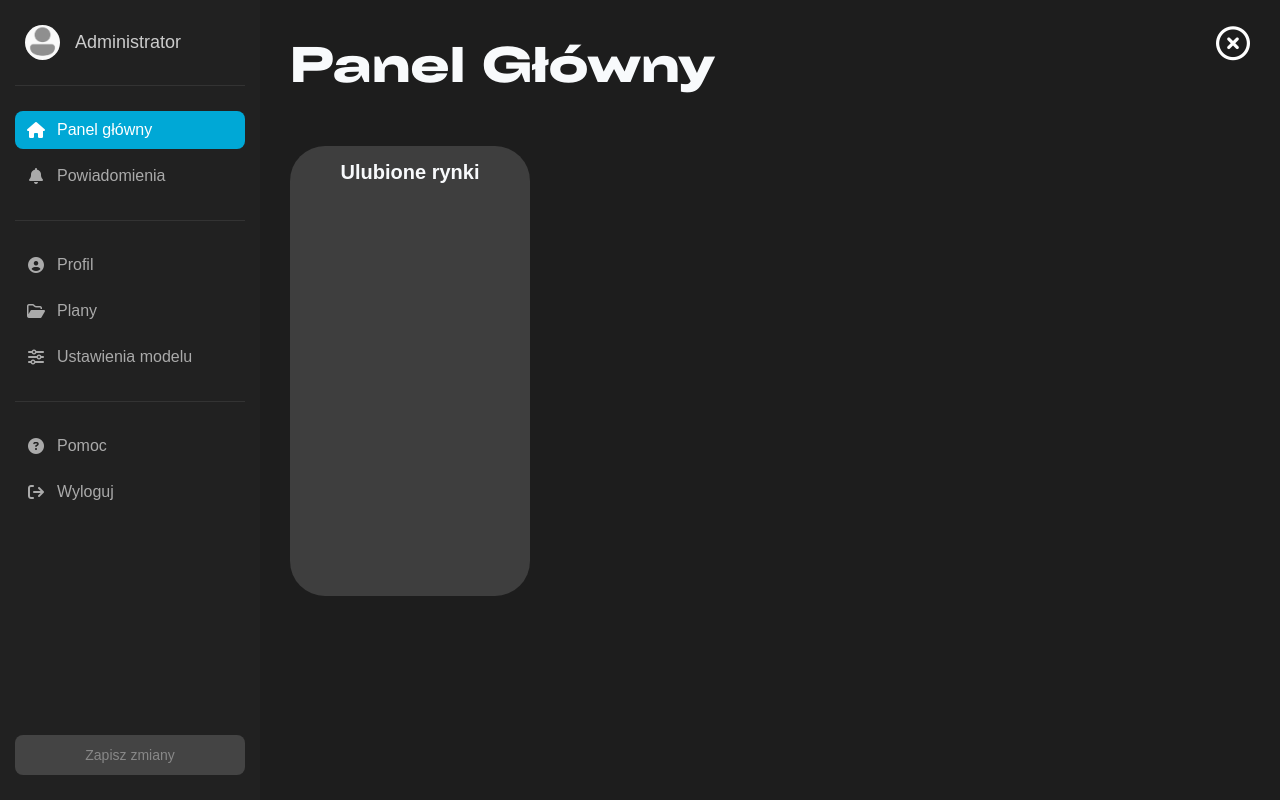
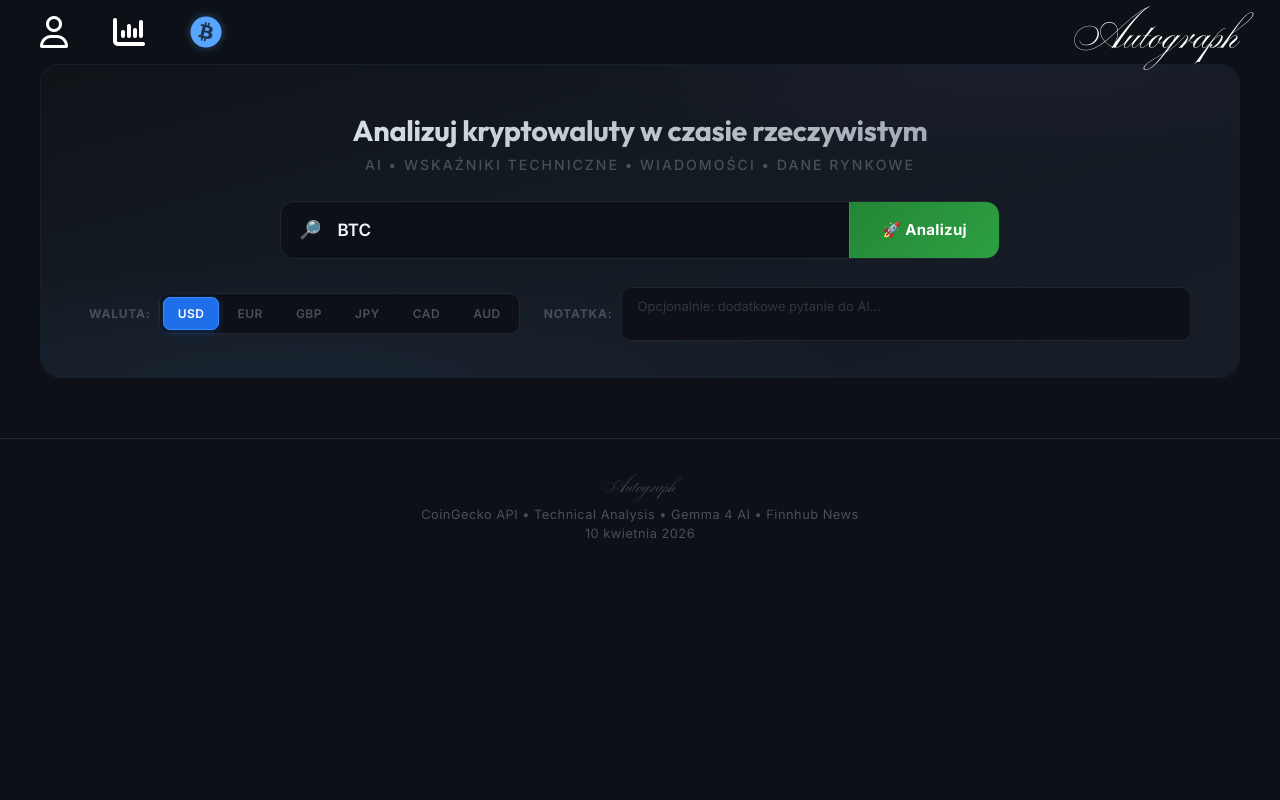
Before and after one commit to czeked/Autograph, a React (Vite) app in the folder frontend/: page /aitrader in a window 1280 px wide. Before the commit this address led to /user. Built offline with nearby package versions, Linux system fonts and the light colour scheme; a web font is replaced by a local one; what chartjs-plugin-zoom would draw is missing.

Commit message:
przygotowanie do prezentowania poprawienie całego backendu i wyglądu v2 usprawienie backendu

```diff
--- a/frontend/src/AiTrader.css
+++ b/frontend/src/AiTrader.css
@@ -18,87 +18,51 @@
 
 /* ======================== NAV HEADER ======================== */
 
-.trader-nav {
+.analyzer-container .header {
   width: 100%;
   display: flex;
   justify-content: space-between;
   align-items: center;
-  padding: 16px 40px;
-  background: linear-gradient(180deg, rgba(22, 27, 34, 0.95) 0%, rgba(13, 17, 23, 0.9) 100%);
-  border-bottom: 1px solid #21262d;
+  padding: 0 40px 0 40px;
+  background-color: transparent;
   position: sticky;
   top: 0;
   z-index: 100;
-  backdrop-filter: blur(12px);
-}
-
-.nav-left {
-  display: flex;
-  align-items: center;
-}
-
-.nav-icons {
-  display: flex;
-  gap: 28px;
-}
-
-.nav-icons i {
-  font-size: 22px;
-  color: #8b949e;
+}
+
+.analyzer-container .icons {
+  display: flex;
+  gap: 45px;
+}
+
+.analyzer-container .header i {
+  font-size: 32px;
   cursor: pointer;
-  transition: color 0.2s, transform 0.2s;
-}
-
-.nav-icons i:hover {
-  color: #f0f6fc;
-  transform: scale(1.1);
-}
-
-.nav-icons i.nav-active {
-  color: #58a6ff;
-}
-
-.nav-logo {
+  color: #fff !important;
+  transition: color 0.3s, text-shadow 0.3s !important;
+}
+
+.analyzer-container .header i:hover {
+  color: #ffec80 !important;
+  text-shadow: 0 0 12px rgba(255, 215, 0, 0.6), 0 0 24px rgba(255, 215, 0, 0.3);
+}
+
+.analyzer-container .header i.header-active {
+  color: #58a6ff !important;
+  text-shadow: 0 0 8px rgba(88, 166, 255, 0.4);
+}
+
+.analyzer-container .header h1 {
   font-family: 'Parfumerie Script', cursive;
-  font-size: 42px;
-  color: #f0f6fc;
+  font-size: 64px;
+  color: #fff;
   cursor: pointer;
+  margin: 0;
   transition: opacity 0.2s;
-  letter-spacing: 1px;
-}
-
-.nav-logo:hover {
+}
+
+.analyzer-container .header h1:hover {
   opacity: 0.8;
-}
-
-.nav-divider {
-  width: 1px;
-  height: 24px;
-  background: #30363d;
-  margin: 0 8px;
-}
-
-.nav-page-title {
-  font-size: 14px;
-  font-weight: 700;
-  color: #58a6ff;
-  letter-spacing: 0.3px;
-}
-
-.nav-center {
-  display: flex;
-  gap: 8px;
-}
-
-.nav-badge {
-  padding: 4px 10px;
-  background: rgba(33, 38, 45, 0.8);
-  border: 1px solid #30363d;
-  border-radius: 12px;
-  font-size: 0.7em;
-  font-weight: 600;
-  color: #8b949e;
-  letter-spacing: 0.3px;
 }
 
 /* ======================== FAVORITES BAR ======================== */
@@ -244,87 +208,144 @@
 
 .search-section {
   margin: 0;
-  padding: 24px 40px 16px;
-}
-
-.search-row {
-  display: flex;
-  gap: 24px;
-  align-items: flex-end;
-  margin-bottom: 12px;
-}
-
-.search-field {
-  flex: 1;
-  min-width: 0;
-}
-
-.search-field label,
-.currency-field label {
-  display: block;
-  color: #8b949e;
-  font-size: 0.85em;
-  font-weight: 600;
-  margin-bottom: 8px;
+  padding: 0 40px 20px;
+}
+
+.search-card {
+  position: relative;
+  border-radius: 20px;
+  border: 1px solid rgba(88, 166, 255, 0.1);
+}
+
+.search-card-bg {
+  position: absolute;
+  inset: 0;
+  border-radius: 20px;
+  overflow: hidden;
+  background:
+    radial-gradient(ellipse 80% 60% at 20% 100%, rgba(88, 166, 255, 0.06) 0%, transparent 60%),
+    radial-gradient(ellipse 60% 50% at 80% 0%, rgba(163, 113, 247, 0.05) 0%, transparent 60%),
+    linear-gradient(165deg, #0f1318 0%, #141a22 40%, #161d27 100%);
+  z-index: 0;
+}
+
+.search-card-content {
+  position: relative;
+  z-index: 1;
+  padding: 48px 48px 36px;
+  display: flex;
+  flex-direction: column;
+  gap: 28px;
+}
+
+.search-hero-text {
+  text-align: center;
+}
+
+.search-title {
+  font-size: 1.8em;
+  font-weight: 800;
+  color: #f0f6fc;
+  margin: 0 0 8px;
+  letter-spacing: -0.3px;
+  line-height: 1.2;
+  background: linear-gradient(135deg, #f0f6fc 0%, #8b949e 100%);
+  -webkit-background-clip: text;
+  -webkit-text-fill-color: transparent;
+  background-clip: text;
+}
+
+.search-subtitle {
+  font-size: 0.88em;
+  color: #484f58;
+  font-weight: 500;
+  letter-spacing: 2px;
   text-transform: uppercase;
-  letter-spacing: 0.5px;
+  margin: 0;
+}
+
+.search-main-row {
+  display: flex;
+  justify-content: center;
+}
+
+.search-input-group {
+  width: 100%;
+  max-width: 720px;
 }
 
 .search-wrapper {
   position: relative;
   display: flex;
-  gap: 8px;
+  align-items: stretch;
+  background: #0d1117;
+  border: 1.5px solid #21262d;
+  border-radius: 14px;
+  transition: border-color 0.25s, box-shadow 0.25s;
+}
+
+.search-wrapper .search-button {
+  border-radius: 0 13px 13px 0;
+}
+
+.search-wrapper:focus-within {
+  border-color: #58a6ff;
+  box-shadow: 0 0 0 4px rgba(88, 166, 255, 0.1), 0 8px 32px rgba(0, 0, 0, 0.3);
+}
+
+.search-icon-label {
+  display: flex;
+  align-items: center;
+  padding: 0 0 0 18px;
+  font-size: 18px;
+  color: #484f58;
+  pointer-events: none;
 }
 
 .search-input {
   flex: 1;
-  padding: 12px 16px;
-  background: #161b22;
-  border: 1px solid #30363d;
-  border-radius: 8px;
+  padding: 18px 16px;
+  background: transparent;
+  border: none;
   color: #f0f6fc;
-  font-size: 15px;
+  font-size: 17px;
   font-weight: 600;
   font-family: 'Inter', sans-serif;
-  transition: border-color 0.2s;
+  outline: none;
 }
 
 .search-input::placeholder {
-  color: #484f58;
-}
-
-.search-input:focus {
-  outline: none;
-  border-color: #58a6ff;
-  box-shadow: 0 0 0 3px rgba(88, 166, 255, 0.15);
+  color: #30363d;
+  font-weight: 400;
 }
 
 .search-button {
-  padding: 12px 24px;
-  background: #238636;
-  border: 1px solid #2ea043;
-  border-radius: 8px;
+  padding: 16px 32px;
+  background: linear-gradient(135deg, #238636, #2ea043);
+  border: none;
+  border-left: 1px solid rgba(46, 160, 67, 0.3);
   color: #fff;
-  font-size: 14px;
-  font-weight: 600;
+  font-size: 15px;
+  font-weight: 700;
   font-family: 'Inter', sans-serif;
   cursor: pointer;
   transition: all 0.2s;
   white-space: nowrap;
+  letter-spacing: 0.3px;
 }
 
 .search-button:hover:not(:disabled) {
-  background: #2ea043;
+  background: linear-gradient(135deg, #2ea043, #3fb950);
+  box-shadow: inset 0 0 20px rgba(63, 185, 80, 0.15);
 }
 
 .search-button:disabled {
-  opacity: 0.5;
+  opacity: 0.4;
   cursor: not-allowed;
 }
 
 .search-button.loading {
-  background: #1f6feb;
-  border-color: #388bfd;
+  background: linear-gradient(135deg, #1f6feb, #388bfd);
   animation: pulse 1.5s ease-in-out infinite;
 }
 
@@ -337,19 +358,19 @@
   position: absolute;
   top: 100%;
   left: 0;
-  right: 120px;
+  right: 0;
   background: #161b22;
   border: 1px solid #30363d;
   border-top: none;
-  border-radius: 0 0 8px 8px;
+  border-radius: 0 0 14px 14px;
   max-height: 280px;
   overflow-y: auto;
   z-index: 100;
-  box-shadow: 0 8px 24px rgba(0, 0, 0, 0.4);
+  box-shadow: 0 12px 32px rgba(0, 0, 0, 0.5);
 }
 
 .suggestion-item {
-  padding: 10px 16px;
+  padding: 12px 20px;
   color: #c9d1d9;
   cursor: pointer;
   font-weight: 600;
@@ -367,30 +388,53 @@
   border-bottom: none;
 }
 
-.currency-field label {
-  display: block;
+.search-options-row {
+  display: flex;
+  align-items: center;
+  gap: 24px;
+  justify-content: center;
+  flex-wrap: wrap;
+}
+
+.options-label {
+  font-size: 0.75em;
+  font-weight: 700;
+  color: #484f58;
+  text-transform: uppercase;
+  letter-spacing: 0.8px;
+  margin-right: 8px;
+}
+
+.currency-field {
+  display: flex;
+  align-items: center;
 }
 
 .currency-buttons {
   display: flex;
-  gap: 4px;
+  gap: 3px;
+  background: #0d1117;
+  border: 1px solid #21262d;
+  border-radius: 10px;
+  padding: 3px;
 }
 
 .currency-btn {
-  padding: 10px 14px;
-  background: #21262d;
-  border: 1px solid #30363d;
-  border-radius: 6px;
-  color: #8b949e;
+  padding: 8px 14px;
+  background: transparent;
+  border: 1px solid transparent;
+  border-radius: 7px;
+  color: #484f58;
   font-weight: 600;
-  font-size: 13px;
+  font-size: 12px;
   font-family: 'Inter', sans-serif;
   cursor: pointer;
-  transition: all 0.2s;
+  transition: all 0.15s;
+  letter-spacing: 0.5px;
 }
 
 .currency-btn:hover {
-  background: #30363d;
+  background: #161b22;
   color: #c9d1d9;
 }
 
@@ -398,29 +442,38 @@
   background: #1f6feb;
   border-color: #388bfd;
   color: #fff;
-}
-
-.input-textarea {
-  width: 100%;
-  padding: 12px 16px;
-  background: #161b22;
-  border: 1px solid #30363d;
-  border-radius: 8px;
+  box-shadow: 0 2px 8px rgba(31, 111, 235, 0.3);
+}
+
+.prompt-field {
+  display: flex;
+  align-items: center;
+  flex: 1;
+  min-width: 200px;
+}
+
+.prompt-input {
+  flex: 1;
+  padding: 10px 16px;
+  background: #0d1117;
+  border: 1px solid #21262d;
+  border-radius: 10px;
   color: #c9d1d9;
-  font-size: 14px;
+  font-size: 13px;
   font-family: 'Inter', sans-serif;
-  resize: vertical;
-  min-height: 48px;
-  transition: border-color 0.2s;
-}
-
-.input-textarea::placeholder {
-  color: #484f58;
-}
-
-.input-textarea:focus {
+  transition: all 0.2s;
+  resize: none;
+  min-height: 38px;
+}
+
+.prompt-input::placeholder {
+  color: #30363d;
+}
+
+.prompt-input:focus {
   outline: none;
   border-color: #58a6ff;
+  box-shadow: 0 0 0 3px rgba(88, 166, 255, 0.08);
 }
 
 /* ======================== ERROR ======================== */
--- a/frontend/src/AiTrader.jsx
+++ b/frontend/src/AiTrader.jsx
@@ -23,6 +23,7 @@ function AiTrader() {
   const [favorites, setFavorites] = useState(() => {
     try { return JSON.parse(localStorage.getItem('favorites')) || []; } catch { return []; }
   });
+  const isMaximum = localStorage.getItem('autograph_plan') === 'maximum';
   const wsRef = useRef(null);
   const prevPriceRef = useRef(null);
 
@@ -240,19 +241,17 @@ function AiTrader() {
   return (
     <div className="analyzer-container">
       {/* Navigation Header */}
-      <nav className="trader-nav">
-        <div className="nav-left">
-          <div className="nav-icons">
-            <i className="fa-regular fa-user" title="User" onClick={() => navigate('/user')}></i>
-            <i className="fa-solid fa-chart-simple" title="Autograph" onClick={() => navigate('/autograph')}></i>
-            <i className="fa-solid fa-chart-line nav-active" title="AI Trader" onClick={() => navigate('/aitrader')}></i>
-          </div>
-          <div className="nav-divider"></div>
-          <span className="nav-page-title">AI Trader</span>
-        </div>
-
-        <h1 className="nav-logo" onClick={() => navigate('/')}>Autograph</h1>
-      </nav>
+      <div className="header">
+        <div className="icons">
+          <i className="fa-regular fa-user" title="Użytkownik" onClick={() => navigate('/user')}></i>
+          <i className="fa-solid fa-chart-column" title="Rynek tradycyjny" onClick={() => navigate('/autograph')}></i>
+          <i className="fa-brands fa-bitcoin header-active" title="Kryptowaluty" onClick={() => navigate('/aitrader')}></i>
+          {isMaximum && (
+            <i className="fa-solid fa-chart-pie" title="Dywidendy" onClick={() => navigate('/aidividends')}></i>
+          )}
+        </div>
+        <h1 onClick={() => navigate('/')}>Autograph</h1>
+      </div>
 
       {/* Favorites Bar */}
       {favorites.length > 0 && (
@@ -271,17 +270,25 @@ function AiTrader() {
 
       {/* Search Section */}
       <div className="search-section">
-        <div className="search-row">
-          <div className="search-field">
-            <label>🔍 Kryptowaluta</label>
+        <div className="search-card">
+          <div className="search-card-bg"></div>
+          <div className="search-card-content">
+            <div className="search-hero-text">
+              <h2 className="search-title">Analizuj kryptowaluty w czasie rzeczywistym</h2>
+              <p className="search-subtitle">AI &bull; Wskaźniki techniczne &bull; Wiadomości &bull; Dane rynkowe</p>
+            </div>
+
+            <div className="search-main-row">
+              <div className="search-input-group">
                 <div className="search-wrapper">
+                  <span className="search-icon-label">&#128270;</span>
                   <input
                     type="text"
                     value={searchTicker}
                     onChange={(e) => handleSearchChange(e.target.value)}
                     onKeyPress={handleKeyPress}
                     onFocus={() => searchTicker.length > 0 && setShowSuggestions(true)}
-                placeholder="BTC, ETH, SOL..."
+                    placeholder="Wpisz symbol — BTC, ETH, SOL..."
                     className="search-input"
                   />
                   <button
@@ -310,9 +317,11 @@ function AiTrader() {
                   )}
                 </div>
               </div>
-
+            </div>
+
+            <div className="search-options-row">
               <div className="currency-field">
-            <label>💵 Waluta</label>
+                <span className="options-label">Waluta:</span>
                 <div className="currency-buttons">
                   {currencyList.map(curr => (
                     <button
@@ -325,15 +334,19 @@ function AiTrader() {
                   ))}
                 </div>
               </div>
-        </div>
-
+              <div className="prompt-field">
+                <span className="options-label">Notatka:</span>
                 <textarea
                   value={prompt}
                   onChange={(e) => setPrompt(e.target.value)}
-          placeholder="Opcjonalnie: Dodaj pytanie lub notatkę do analizy..."
+                  placeholder="Opcjonalnie: dodatkowe pytanie do AI..."
                   rows={2}
-          className="input-textarea"
+                  className="prompt-input"
                 />
+              </div>
+            </div>
+          </div>
+        </div>
       </div>
 
       {error && <div className="error-message">{error}</div>}
--- a/frontend/src/App.jsx
+++ b/frontend/src/App.jsx
@@ -18,7 +18,7 @@ function App() {
 
         {/* Zabezpieczone ścieżki */}
         <Route path="/autograph" element={<ProtectedRoute><AiAnalyzer /></ProtectedRoute>} />
-        <Route path="/aitrader" element={<ProtectedRoute><AiTrader /></ProtectedRoute>} />
+        <Route path="/aitrader" element={<AiTrader />} />
         <Route path="/aidividends" element={<ProtectedRoute requiredPlan="maximum"><AiDividends /></ProtectedRoute>} />
 
         <Route path="/checkout" element={<Checkout />} />
```
Also changed, not shown: 1 other file (tests, documents, lock files or other folders). Lines whose indentation alone changed are shown as unchanged.
